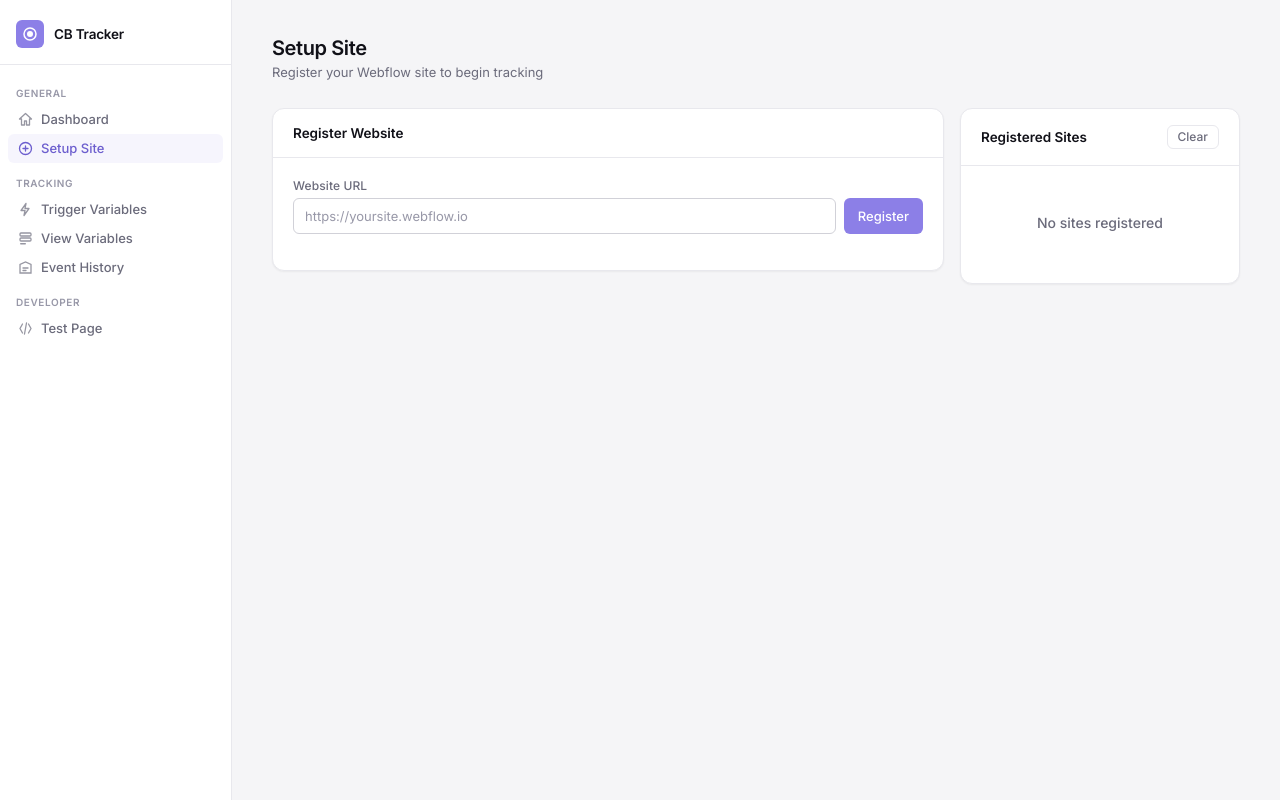
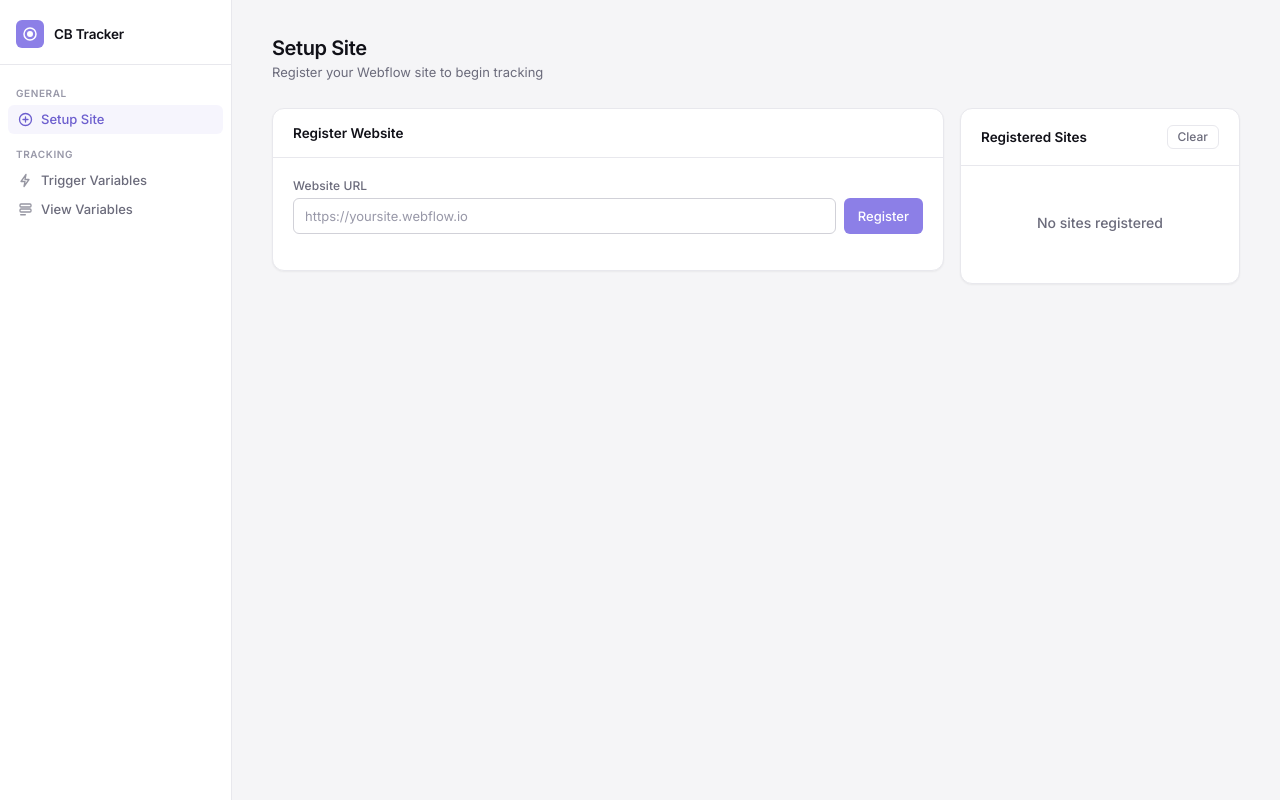
Before and after one commit to subhan5833596/Webflow-CB-PlugIN, a Flask app: page / in a window 1280 px wide. Run offline with Flask 3, Linux system fonts and the light colour scheme.

Commit message:
tracker.js

```diff
--- a/templates/base.html
+++ b/templates/base.html
@@ -46,7 +46,7 @@
       <nav class="sidebar-nav">
         <div class="nav-group">
           <span class="nav-group-label">General</span>
-          <a
+          <!-- <a
             href="/dashboard"
             class="nav-link {% if active=='home' %}active{% endif %}"
           >
@@ -60,7 +60,7 @@
               />
             </svg>
             Dashboard
-          </a>
+          </a> -->
           <a
             href="/setup_page"
             class="nav-link {% if active=='setup' %}active{% endif %}"
@@ -138,7 +138,7 @@
             </svg>
             View Variables
           </a>
-          <a
+          <!-- <a
             href="/tracking_history"
             class="nav-link {% if active=='history' %}active{% endif %}"
           >
@@ -157,10 +157,10 @@
               />
             </svg>
             Event History
-          </a>
+          </a> -->
         </div>
 
-        <div class="nav-group">
+        <!-- <div class="nav-group">
           <span class="nav-group-label">Developer</span>
           <a
             href="/testing"
@@ -176,7 +176,7 @@
             </svg>
             Test Page
           </a>
-        </div>
+        </div> -->
       </nav>
     </aside>
 
```
